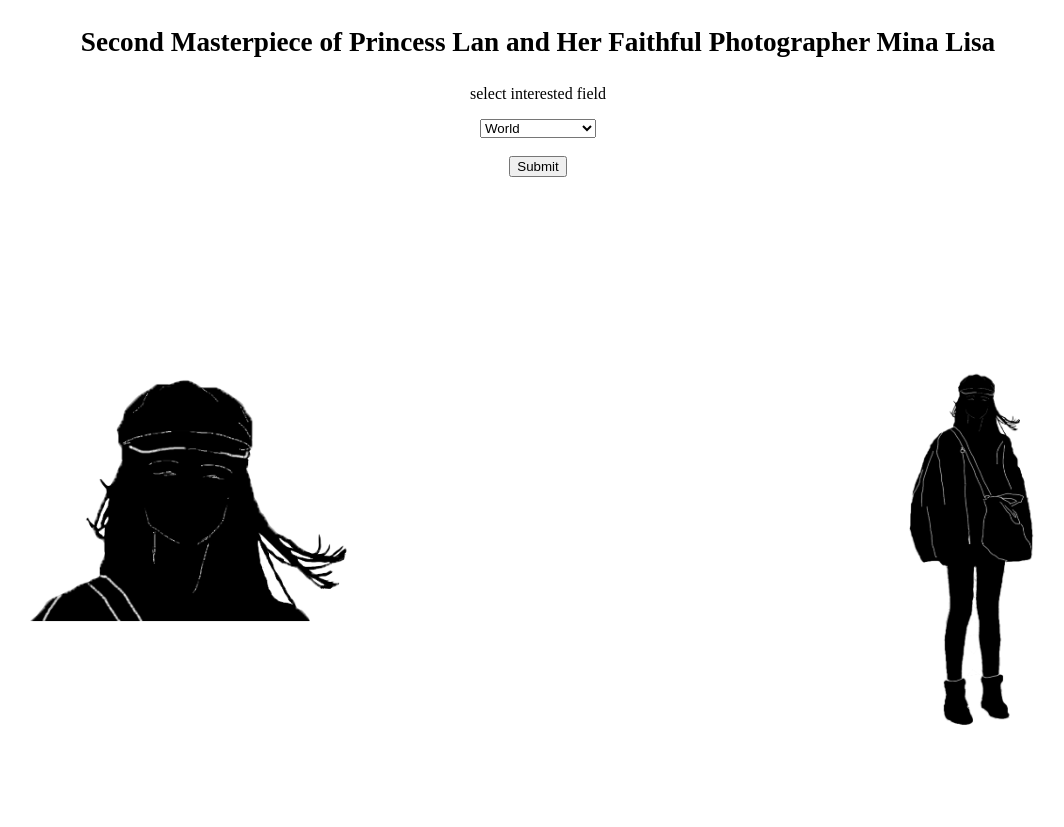
After one commit to PB12203006/Largedata, a Flask app: template templates/news.html in a window 1280 px wide. The commit adds this page. Shown: the whole page, without its empty margins (102-1166 px from the left). Run offline with Flask 2, Linux system fonts and the light colour scheme; the template is opened without the code that fills it, so the values that code supplies are empty; some libraries are stand-ins or nearby versions.

Commit message:
Add files via upload

```diff
--- /dev/null
+++ b/templates/news.html
@@ -0,0 +1,104 @@
+<!DOCTYPE html>
+<html>
+	<head>
+		<style>
+			html {
+				margin: 0;
+        		padding: 0;
+        		height: 100%;
+        		width: 100%;
+        		background-image: url('/static/teresahead.png');
+        		background-size: 30%;
+        		background-position: 10% 70%;
+        		background-repeat: no-repeat;
+
+			}
+			body {
+        		margin: 0;
+        		padding: 0;
+        		height: 100%;
+        		width: 100%;
+        		text-align: center;
+                background-image: url('/static/Teresa.png');
+        		background-size: 45%;
+        		background-position: 110% 70%;
+        		background-repeat: no-repeat;
+      		}
+      		form{
+      			font-size: 130%;
+      		}
+      		h3{
+      			font-size: 170%;
+      		}
+      		label{
+      			font-size: 80%;
+      		}
+            select{
+                text-align: left;
+            }
+		</style>
+	</head>
+	<body>
+		<h3 style="text-align:center;">Second Masterpiece of Princess Lan and Her Faithful Photographer Mina Lisa<!--Demo--></h3>
+        <p>select interested field</p>
+        <select id='selector'>
+            <option>World</option>
+            <option>Sports</option>
+            <option>Fashion & Style</option>
+            <option>Books</option>
+            <option>Music</option>
+            <option>Television</option>
+            <option>Movies</option>
+            <option>Technology</option>
+            <option>Science</option>
+            <option>Food</option>
+            <option>Real Estate</option>
+            <option>Theater</option>
+            <option>Health</option>
+            <option>Travel</option>
+            <option>Education</option>
+            <option>Your Money</option>
+            <option>Politics</option>
+            <option>Economy</option>
+            <option>Art & Design</option>
+        </select>
+        <p0></p0>
+        <p1></p1>
+        <p2></p2>
+        <p3></p3>
+        <p4></p4>
+        <p5></p5>
+        <p6></p6>
+        <p7></p7>
+        <p8></p8>
+        <p9></p9>
+            <br></br>
+    		<input id="like" type="button" value="Submit" onclick="getnews();"/>
+        <h4></h4>
+		<script>
+			function feedback(){
+                var category=$('#selector').find('option:selected').text();
+                console.log(category);
+				$.getJSON($SCRIPT_ROOT+'/feedback',{'category':category},function(data){
+                	console.log(data);
+                    console.log(data.text.length)
+                	for(i=0;i<data.text.length;i++)
+                	{
+                		$('p'+String(i)).text(data.text[i]);
+                	}
+                    if(data.text.length<10)
+                    {
+                        for(i=data.text.length;i<10;i++)
+                        {
+                            $('p'+String(i)).text('Tooooo fast!!');
+                        }
+                    }
+            	});
+			}
+		</script>
+		<script type=text/javascript>
+    		$SCRIPT_ROOT = {{ request.script_root|tojson|safe }};
+    	</script>
+		<script src="//ajax.googleapis.com/ajax/libs/jquery/1.9.1/jquery.min.js"></script>
+	</body>
+</html>
```
Also changed, not shown: templates/hello.html (+56 -23 lines).
